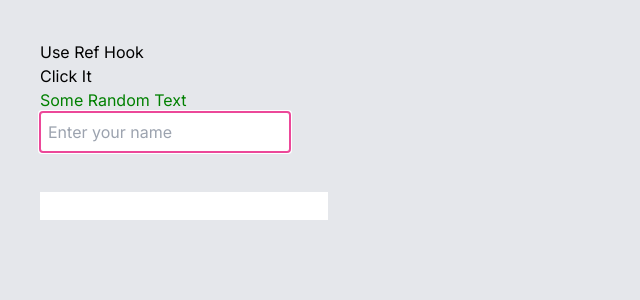
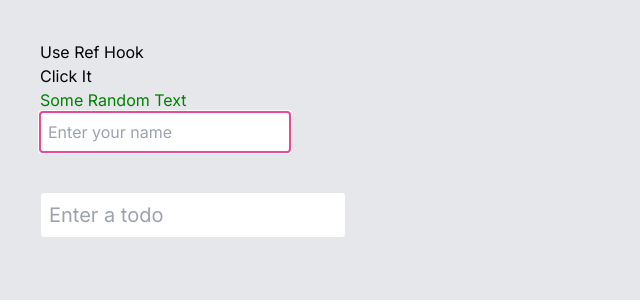
Before and after one commit to sifatkhaan/porfolio, a Next.js app: page /practice in a window 1280 px wide. Shown: the top 300 px of the page, without its empty margins (0-640 px from the left). Built offline with nearby package versions, Linux system fonts and the light colour scheme; a web font is replaced by a local one.

Commit message:
actions fixed

```diff
--- a/app/practice/page.tsx
+++ b/app/practice/page.tsx
@@ -1,67 +1,84 @@
 'use client';
-import React, { useEffect, useReducer, useRef, useState } from 'react'
+import React, { useEffect, useReducer, useRef, useState } from 'react';
 import Todo from '../component/test/Todo';
 
+// Define the action types as constants
+export const ACTIONS = {
+    ADD_TODO: 'add-todo',
+    TOGGLE_TODO: 'toggle-todo',
+    DELETE_TODO: 'delete-todo',
+};
 
-export default function Practice() {
+// Define the type for the Todo item
+interface TodoType {
+    id: number;
+    name: string;
+    complete: boolean;
+}
 
-
-
-    function reducer(todos:any, action:any) {
-       switch (action.type){
+// Define the reducer function with typed parameters
+function reducer(todos: TodoType[], action: { type: string, payload: any }): TodoType[] {
+    switch (action.type) {
         case ACTIONS.ADD_TODO:
-            return [...todos, newTodo(action.payload.name)]
+            return [...todos, newTodo(action.payload.name)];
         case ACTIONS.TOGGLE_TODO:
-            return todos.map(todo=>{
-                if(todo.id=== action.payload.id){
-                    return {...todo, complete: !todo.complete}
+            return todos.map(todo => {
+                if (todo.id === action.payload.id) {
+                    return { ...todo, complete: !todo.complete };
                 }
-                return todo
-            })
+                return todo;
+            });
         case ACTIONS.DELETE_TODO:
-            return todos.filter(todo=> todo.id !== action.payload.id)
+            return todos.filter(todo => todo.id !== action.payload.id);
         default:
             return todos;
     }
-
 }
 
-    function newTodo(name){
-        return {id: Date.now(), name:name, complete:false}
+// Helper function to create a new Todo
+function newTodo(name: string) {
+    return { id: Date.now(), name: name, complete: false };
 }
 
-
-    const countValue = useRef<any>(0);
-    const divRefElement = useRef<any>();
-    const inputRef = useRef<any>();
+export default function Practice() {
+    // Use refs for handling focus and dynamic styles
+    const countValue = useRef<number>(0);
+    const divRefElement = useRef<HTMLDivElement | null>(null);
+    const inputRef = useRef<HTMLInputElement | null>(null);
 
     useEffect(() => {
         const divReference = divRefElement.current;
-        divReference.style.color = 'red'
+        if (divReference) {
+            divReference.style.color = 'red';
             setTimeout(() => {
-            divReference.style.color = 'blue'
+                divReference.style.color = 'blue';
                 setTimeout(() => {
-                divReference.style.color = 'green'
+                    divReference.style.color = 'green';
                 }, 2000);
-        }, 2000)
-        inputRef.current.focus()
+            }, 2000);
+        }
+
+        if (inputRef.current) {
+            inputRef.current.focus();
+        }
     }, []);
 
-    function handleClick() {
-        countValue.current++
-    }
-    //use reducer
-    const [todos, dispatch] = useReducer(reducer, [])
-    const [name, setName] = useState('')
+    // Reducer and state for todos
+    const [todos, dispatch] = useReducer(reducer, []);
+    const [name, setName] = useState<string>('');
 
-    function handleSubmit(e){
-        e.preventDefault()
-        dispatch({type: ACTIONS.ADD_TODO, payload: {name:name}})
-        setName('')
+    // Handle form submission
+    function handleSubmit(e: React.FormEvent) {
+        e.preventDefault();
+        dispatch({ type: ACTIONS.ADD_TODO, payload: { name: name } });
+        setName('');
     }
 
+    // Handle button click for count
+    function handleClick() {
+        countValue.current++;
+    }
 
-    console.log(todos, 'to dos')
     return (
         <div className='h-screen bg-gray-200 p-10'>
             <div>
@@ -69,24 +86,32 @@ export default function Practice() {
                 <button onClick={handleClick}>Click It</button>
                 <div className='' ref={divRefElement}>
                     <h2>Some Random Text</h2>
-                    <input type="text" name='name' placeholder='Enter your name' ref={inputRef} className='p-2 outline-pink-500 border-purple-400' />
+                    <input
+                        type="text"
+                        name='name'
+                        placeholder='Enter your name'
+                        ref={inputRef}
+                        className='p-2 outline-pink-500 border-purple-400'
+                    />
                 </div>
             </div>
             <div className='text-xl py-10'>
                 <form action="" onSubmit={handleSubmit}>
-                <input type="text" name='name' value={name} onChange={e => setName(e.target.value)}/>
+                    <input
+                        type="text"
+                        name='name'
+                        value={name}
+                        onChange={e => setName(e.target.value)}
+                        placeholder="Enter a todo"
+                        className="p-2 border rounded"
+                    />
                 </form>
             </div>
             <div>
-                {todos.map((todo=>(
-                    <Todo key={todo.id} todo={todo} dispatch={dispatch}/>
-                )))}
+                {todos.map((todo) => (
+                    <Todo key={todo.id} todo={todo} dispatch={dispatch} />
+                ))}
             </div>
         </div>
-    )
+    );
 }
-export const ACTIONS = {
-    ADD_TODO: 'add-todo',
-    TOGGLE_TODO:'toggle-todo',
-    DELETE_TODO:'delete-todo',
-}
```
Lines whose indentation alone changed are shown as unchanged.
